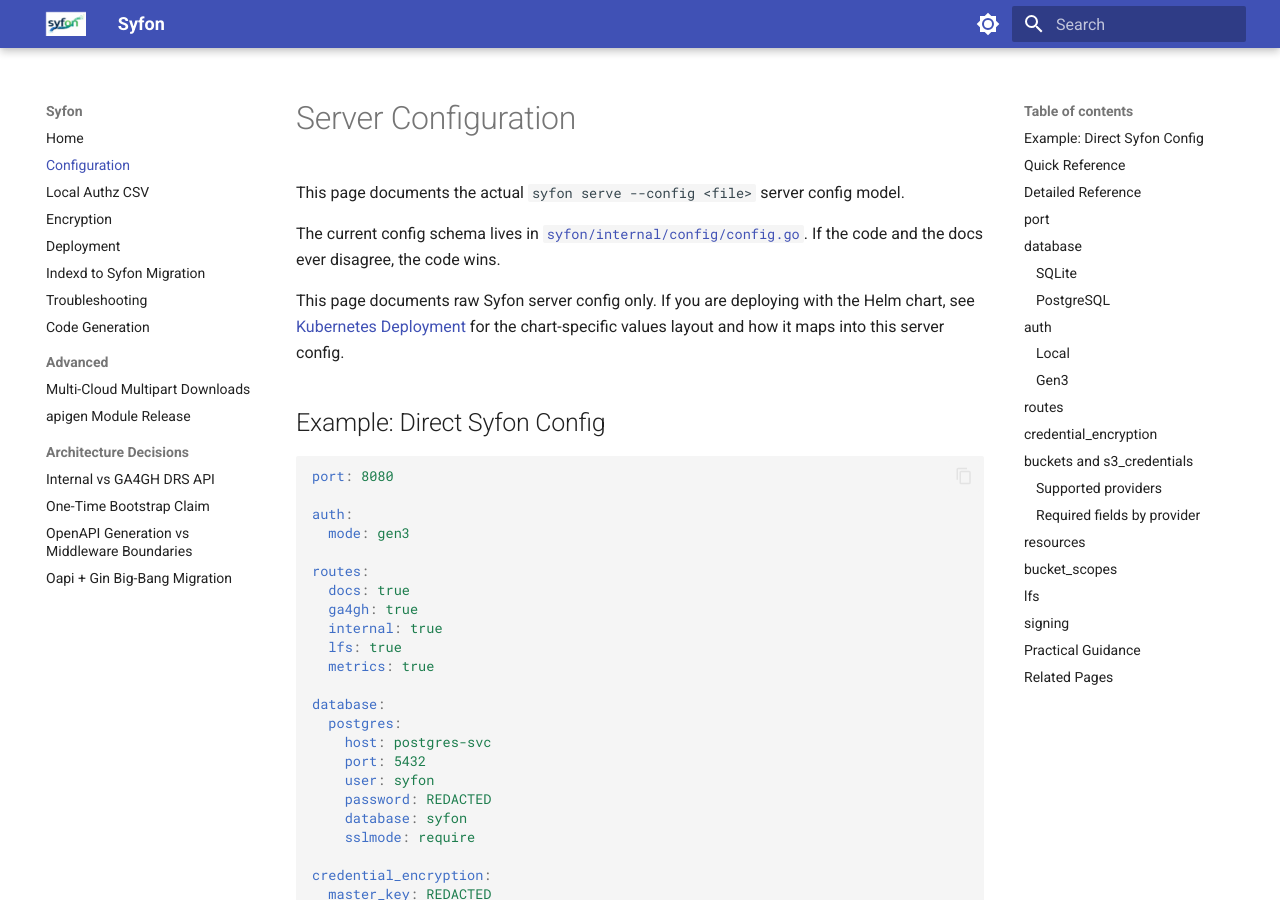
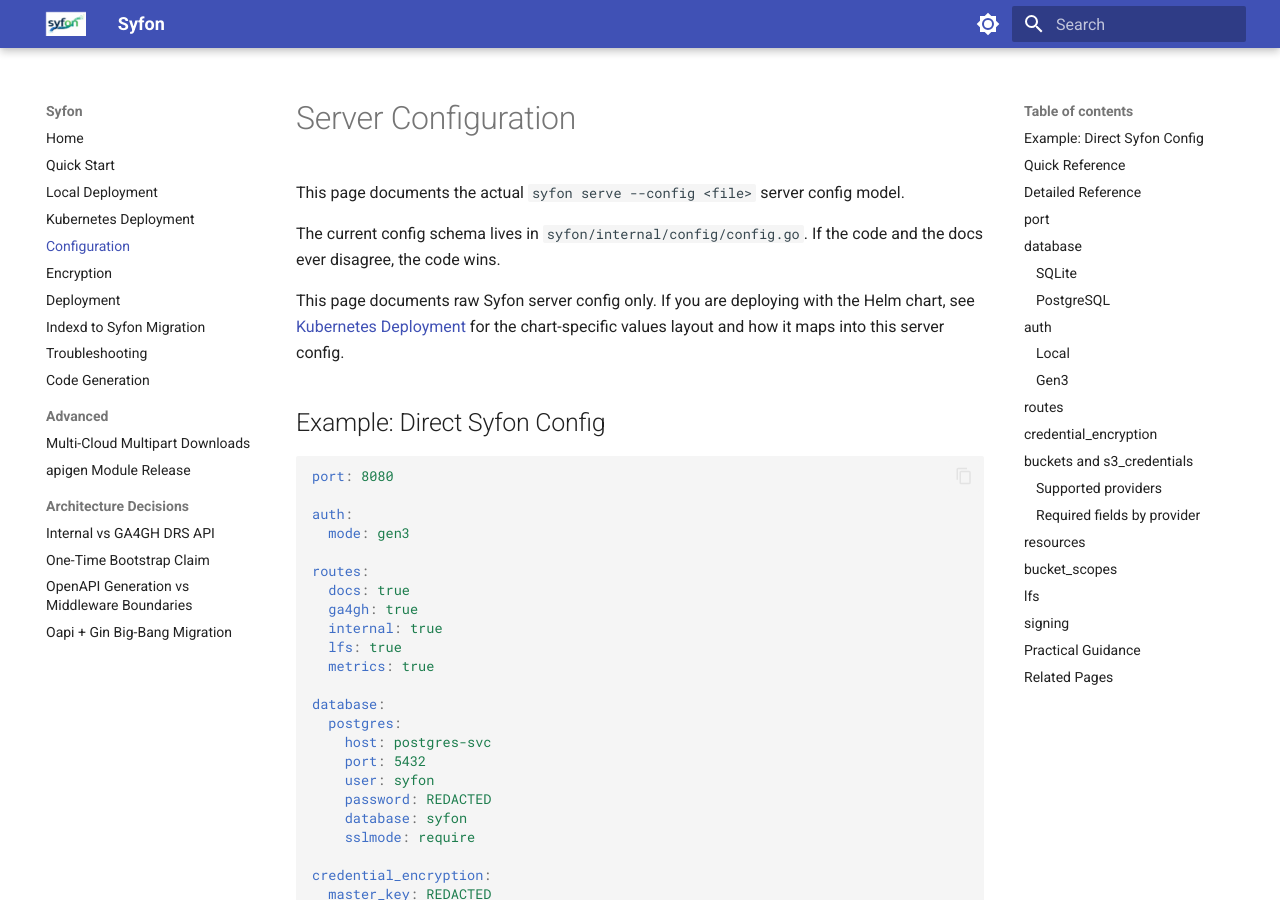
Before and after one commit to calypr/syfon, an MkDocs documentation site: the page built from docs/configuration.md, in a window 1280 px wide and 900 px high. Built offline with MkDocs 1.6.1 and Material for MkDocs 9.7.7, drawn with Linux system fonts in a browser that asks for light colours.

```diff
--- a/docs/configuration.md
+++ b/docs/configuration.md
@@ -2,7 +2,7 @@
 
 This page documents the actual `syfon serve --config <file>` server config model.
 
-The current config schema lives in [`syfon/internal/config/config.go`](../internal/config/config.go). If the code and the docs ever disagree, the code wins.
+The current config schema lives in `syfon/internal/config/config.go`. If the code and the docs ever disagree, the code wins.
 
 This page documents raw Syfon server config only. If you are deploying with the Helm chart, see [Kubernetes Deployment](kubernetes-deployment.md) for the chart-specific values layout and how it maps into this server config.
 
--- a/mkdocs.yml
+++ b/mkdocs.yml
@@ -40,8 +40,10 @@ markdown_extensions:
 
 nav:
   - Home: index.md
+  - Quick Start: quickstart.md
+  - Local Deployment: local-deployment.md
+  - Kubernetes Deployment: kubernetes-deployment.md
   - Configuration: configuration.md
-  - Local Authz CSV: local-authz-csv.md
   - Encryption: encryption.md
   - Deployment: deployment.md
   - Indexd to Syfon Migration: operator-guide-migration-indexd.md
```
